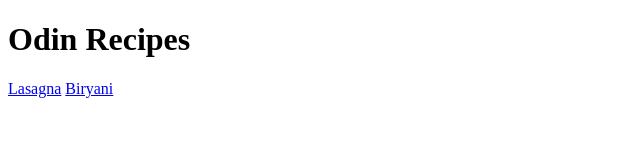
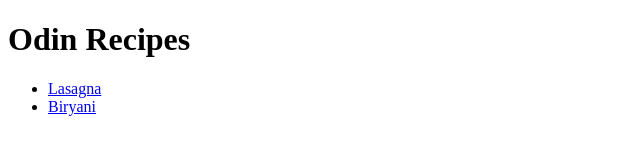
Before and after one commit to ajay91py/odin-recipes, a plain HTML site: page index.html in a window 1280 px wide. Shown: the whole page, without its empty margins (0-640 px from the left). Drawn offline with Linux system fonts and the light colour scheme.

Commit message:
unordered list of recipe links

```diff
--- a/index.html
+++ b/index.html
@@ -7,7 +7,9 @@
 </head>
 <body>
     <h1>Odin Recipes</h1>
-    <a href="recipes/lasagna.html">Lasagna</a>
-    <a href="recipes/biryani.html">Biryani</a>
+<ul>
+    <li><a href="recipes/lasagna.html">Lasagna</a></li>
+    <li><a href="recipes/biryani.html">Biryani</a></li>
+</ul>
 </body>
 </html>
```
